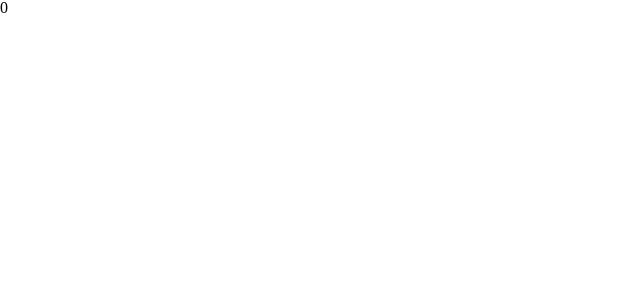
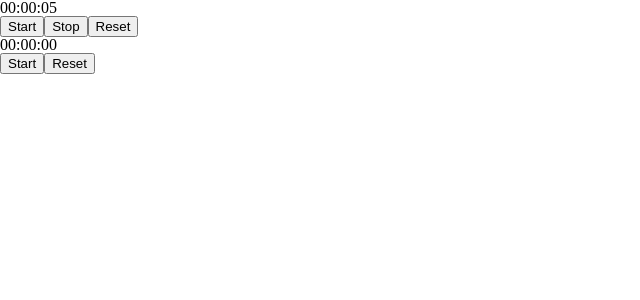
Before and after one commit to GromavVL/React-app, a React (Vite) app: page / in a window 1280 px wide. Shown: the top 300 px of the page, without its empty margins (0-640 px from the left). Built offline with nearby package versions, Linux system fonts and the light colour scheme.

Commit message:
useEffect StopWatchH

```diff
--- a/src/App.jsx
+++ b/src/App.jsx
@@ -1,9 +1,12 @@
-// import CounterH from './components/CounterH';
-import ClickerCounter from "./components/ClickerCounter";
+import StopWatch from "./components/StopWatch";
+import StopWatchH from "./components/StopWatchH";
 
 function App() {
   return (
-    <ClickerCounter/>
+    <>
+      <StopWatch />
+      <StopWatchH/>
+    </>
   );
 }
 
--- /dev/null
+++ b/src/components/StopWatchH/index.jsx
@@ -0,0 +1,39 @@
+import React, { useEffect, useState } from "react";
+
+function StopWatchH() {
+  const [count, setCount] = useState(new Date(0, 0, 0, 0, 0, 0, 0));
+  const [isRunning, setIsRunning] = useState(false);
+
+  const tick = () => {
+    setCount((count) => {
+      const newCount = new Date(count.valueOf());
+      newCount.setSeconds(count.getSeconds() + 1);
+      return newCount;
+    });
+  };
+
+  const start = () => {
+    setIsRunning((isRunning) => !isRunning);
+  };
+  const reset = () => {
+    setCount(new Date(0, 0, 0, 0, 0, 0, 0));
+  };
+  useEffect(() => {
+    let id;
+    if (isRunning) {
+      setTimeout(tick, 1000);
+    }
+    return () => {
+      clearInterval(id);
+    };
+  });
+  return (
+    <article>
+      <div>{count.toLocaleTimeString("en-GB")}</div>
+      <button onClick={start}>{isRunning ? "Stop" : "Start"}</button>
+      <button onClick={reset}>Reset</button>
+    </article>
+  );
+}
+
+export default StopWatchH;
```
